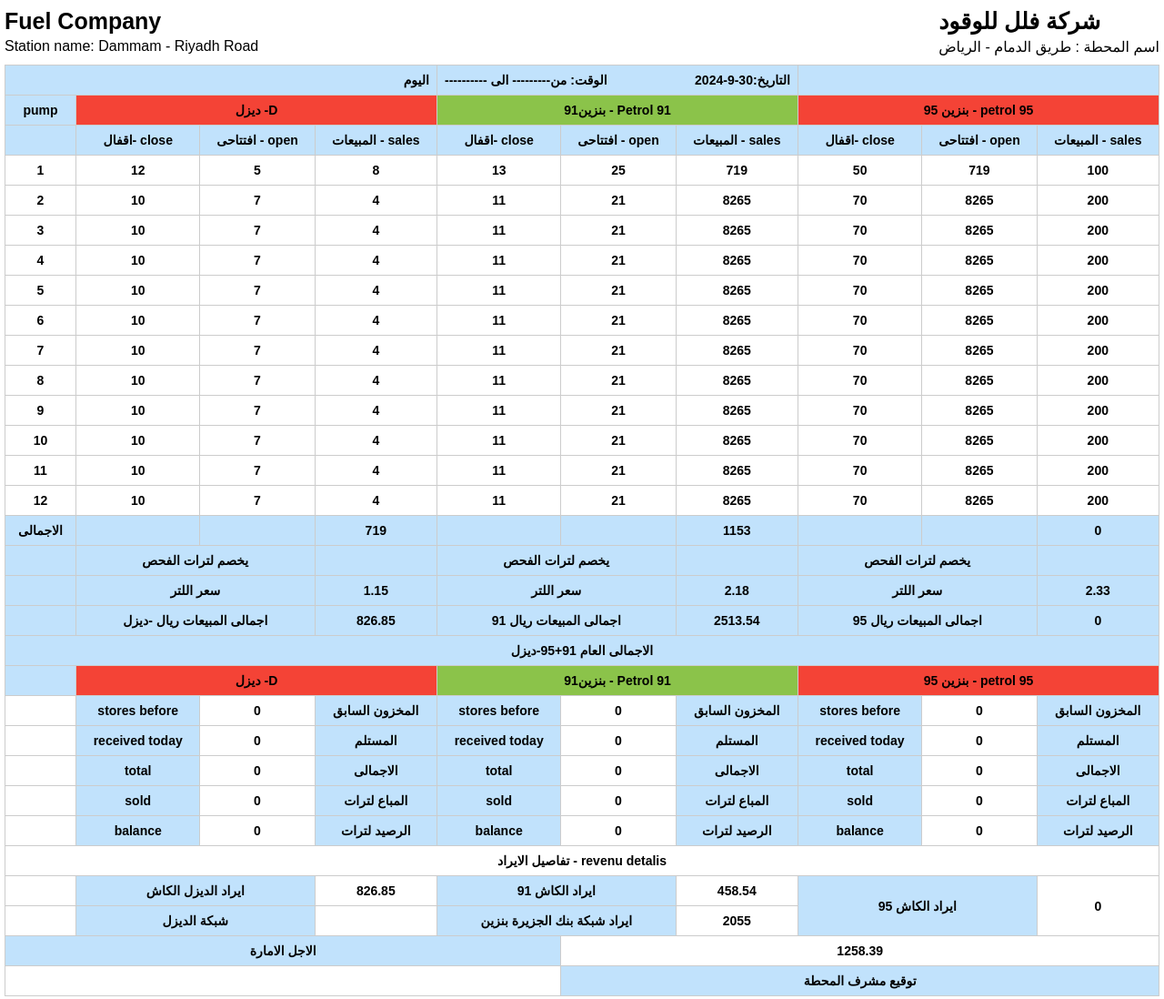
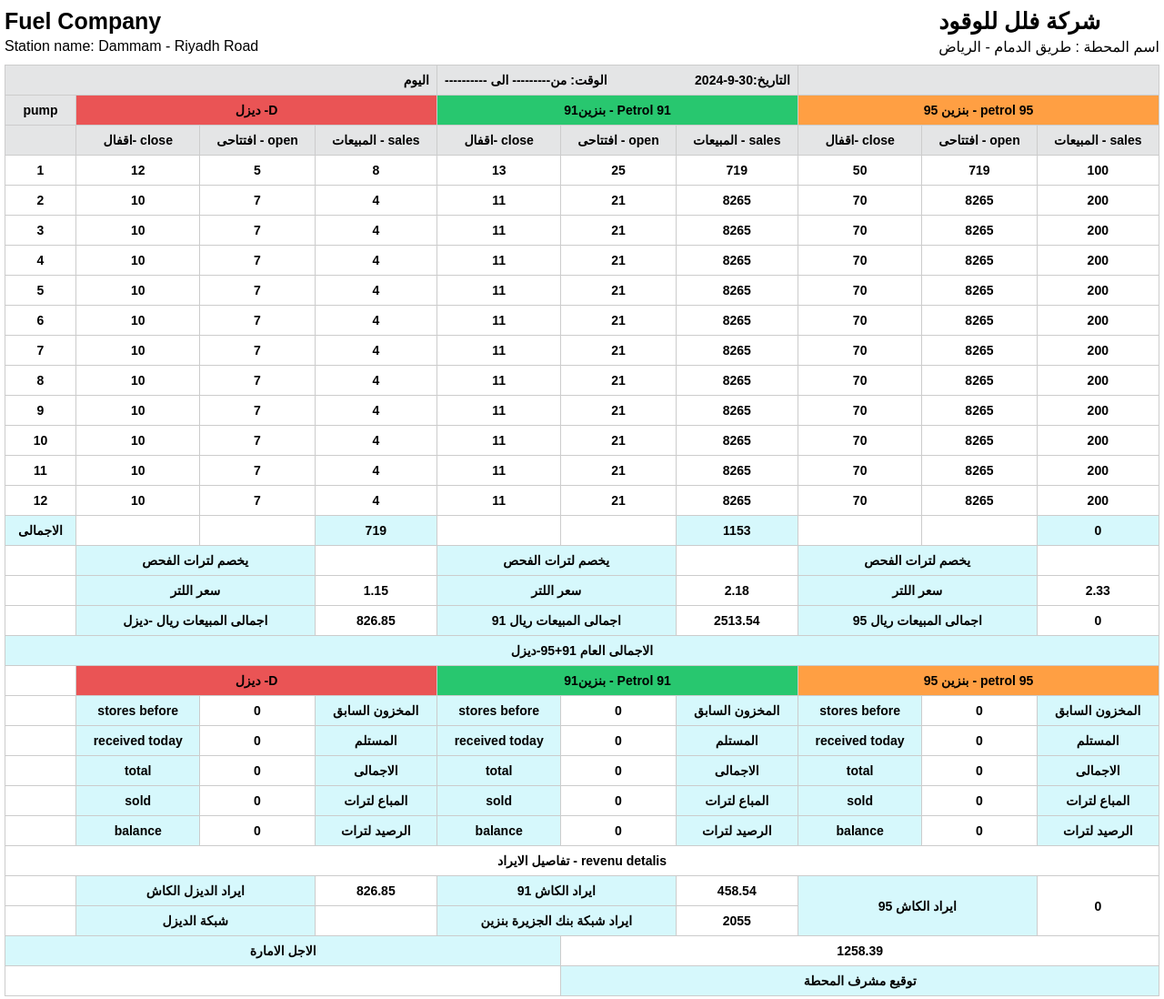
Before and after one commit to hader-hussein/pump, a plain HTML site: page index-print.html in a window 1280 px wide. Shown: the whole page at 91% size. Drawn offline with Linux system fonts and the light colour scheme.

Commit message:
14-10-2024

```diff
--- a/index-print.html
+++ b/index-print.html
@@ -46,7 +46,7 @@
                     <th >pump</th>
                     <th colspan="3" class="red-th">ديزل -D</th>
                     <th colspan="3" class="gren-th"> بنزين91 - Petrol 91</th>
-                    <th colspan="3" class="red-th">بنزين 95 - petrol 95</th>
+                    <th colspan="3" class="orang-th">بنزين 95 - petrol 95</th>
                 </tr>
                 <tr>
                     <th></th>
@@ -232,43 +232,43 @@
 
                 </tr>
                 <!-- Add more rows as needed -->
-                <tr class="tr-footer">
-                    <td>الاجمالى</td>
+                <tr>
+                    <td class="tr-footer">الاجمالى</td>
                     <td></td>
                     <td></td>
-                    <td>719</td>
+                    <td class="tr-footer">719</td>
                     <td></td>
                     <td></td>
-                    <td>1153</td>
+                    <td class="tr-footer">1153</td>
                     <td></td>
                     <td></td>
-                    <td>0</td>
+                    <td class="tr-footer">0</td>
                 </tr>
-                <tr class="tr-footer">
+                <tr>
                     <td></td>
-                    <td colspan="2"> يخصم لترات الفحص</td>
+                    <td colspan="2" class="tr-footer"> يخصم لترات الفحص</td>
                     <td></td>
-                    <td colspan="2"> يخصم لترات الفحص</td>
+                    <td colspan="2"class="tr-footer"> يخصم لترات الفحص</td>
                     <td></td>
-                    <td colspan="2"> يخصم لترات الفحص</td>
+                    <td colspan="2" class="tr-footer"> يخصم لترات الفحص</td>
                     <td></td>
                 </tr>
-                <tr class="tr-footer">
+                <tr>
                     <td></td>
-                    <td colspan="2">   سعر اللتر</td>
+                    <td colspan="2" class="tr-footer">   سعر اللتر</td>
                     <td>1.15</td>
-                    <td colspan="2">   سعر اللتر</td>
+                    <td colspan="2" class="tr-footer">   سعر اللتر</td>
                     <td>2.18</td>
-                    <td colspan="2">   سعر اللتر</td>
+                    <td colspan="2" class="tr-footer">   سعر اللتر</td>
                     <td>2.33</td>
                 </tr>
-                <tr class="tr-footer">
+                <tr>
                     <td></td>
-                    <td colspan="2">    اجمالى المبيعات ريال -ديزل</td>
+                    <td colspan="2" class="tr-footer">    اجمالى المبيعات ريال -ديزل</td>
                     <td>826.85</td>
-                    <td colspan="2">    اجمالى المبيعات ريال 91</td>
+                    <td colspan="2" class="tr-footer">    اجمالى المبيعات ريال 91</td>
                     <td>2513.54</td>
-                    <td colspan="2">    اجمالى المبيعات  ريال 95</td>
+                    <td colspan="2" class="tr-footer">    اجمالى المبيعات  ريال 95</td>
                     <td>0</td>
                 </tr>
                 <tr class="tr-footer">
@@ -278,11 +278,11 @@
 
             <thead>
                 <tr>
-                    <th ></th>
+                    <th class="bg-white"></th>
 
                     <th colspan="3" class="red-th">ديزل -D</th>
                     <th colspan="3" class="gren-th"> بنزين91 - Petrol 91</th>
-                    <th colspan="3" class="red-th">بنزين 95 - petrol 95</th>
+                    <th colspan="3" class="orang-th">بنزين 95 - petrol 95</th>
                 </tr>
             </thead>
             <tbody>
--- a/styles.css
+++ b/styles.css
@@ -30,7 +30,7 @@
  }
 
  thead th {
-     background-color: #2196f347;
+    background-color: rgb(168 170 174 / 31%);
      font-weight: bold;
  }
 
@@ -76,10 +76,6 @@
          border: 1px solid #ccc; /* حدود واضحة للطباعة */
      }
 
-     thead th {
-         background-color: #2196f347;
-         font-weight: bold;
-     }
 
 
 
@@ -244,11 +240,17 @@
             border: 1px dashed rgb(192, 192, 192); /* حدود على الـ span */
 }
 .red-th{
-    background-color: #f44336;
+    background-color: rgb(234, 84, 85);
 }
 .gren-th{
-background-color: #8bc34a;
+background-color: rgb(40, 199, 111);
+}
+.orang-th{
+    background-color: rgb(255, 159, 67);
 }
 .tr-footer{
-    background-color: #2196f347;
+    background-color: rgba(0, 209, 232, 0.159);
 }
+.bg-white{
+    background-color: #fff;
+}
```
